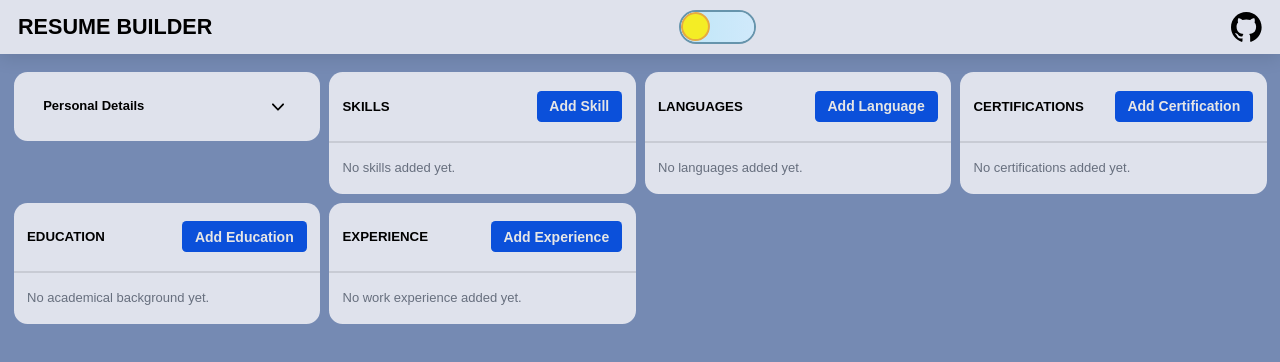
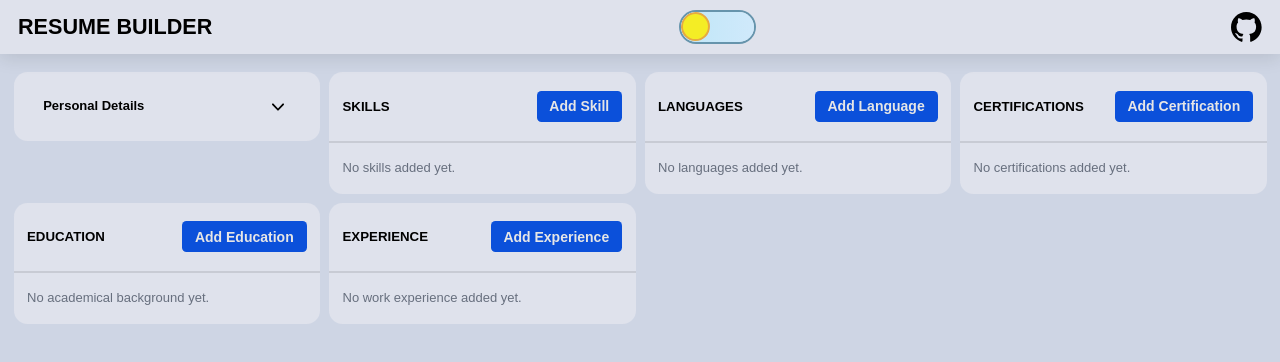
Before and after one commit to antonio-gimenez/resume-builder, a React (Create React App) app: page / in a window 1280 px wide. Shown: the top 362 px of the page. Built offline with nearby package versions, Linux system fonts and the light colour scheme.

Commit message:
Changed bg

```diff
--- a/src/components/Page.jsx
+++ b/src/components/Page.jsx
@@ -12,7 +12,7 @@ function Page() {
             <span className="template-header-title">
               {profile.firstName} {profile.lastName}
             </span>
-            {profile.avatar && <img className="template-avatar" src={profile.avatar} alt="avatar" />}
+            {profile.avatar && <img className="template-avatar" src={profile.avatar} alt="Your picture" />}
           </div>
         </header>
 
--- a/src/components/ProfileImage.jsx
+++ b/src/components/ProfileImage.jsx
@@ -38,7 +38,7 @@ function ProfileImage() {
         <input type="file" className="hide-input" id={"avatar"} accept="image/*" onChange={handleImageChange} />
 
         {image ? (
-          <img src={image} className={"profile-photo"} alt={"profile-photo"} />
+          <img src={image} className={"profile-photo"} alt={"You"} />
         ) : (
           <div className="placeholder">
             <div className="figure">64x64</div>
--- a/src/styles/_variables.css
+++ b/src/styles/_variables.css
@@ -65,7 +65,7 @@
 }
 
 .app[data-theme="light"] {
-  --bg-app: hsl(220, 29%, 58%);
+  --bg-app: hsl(220, 29%, 85%);
   --bg-header: hsl(var(--header-bg));
   --bg-input: hsl(222, 40%, 87%);
   --bg-collapse: hsla(var(--white));
```
